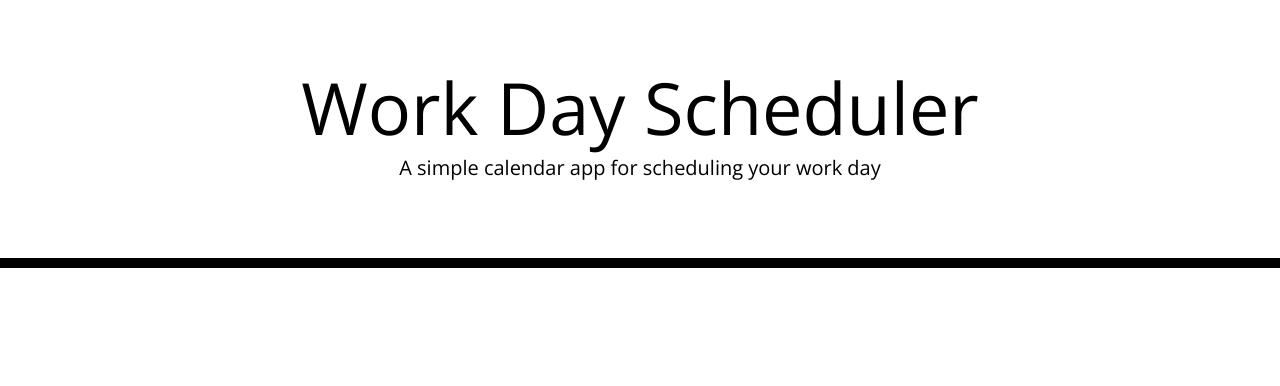
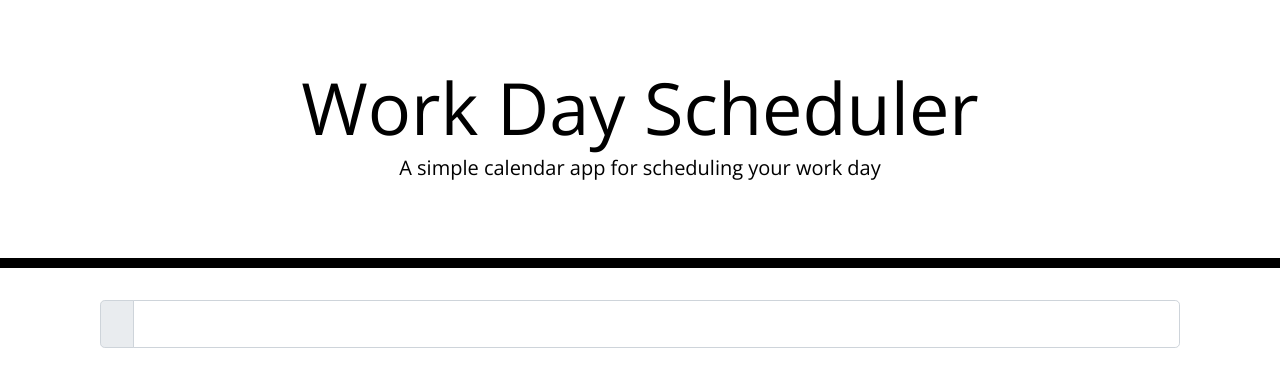
Before and after one commit to mharizanova8703/Work-Day-Scheduler, a plain HTML site: page index.html in a window 1280 px wide. Drawn offline with nearby package versions, Linux system fonts and the light colour scheme.

Commit message:
creating a block
creating a block and input ,with a class form-control form9

```diff
--- a/index.html
+++ b/index.html
@@ -26,6 +26,10 @@
         <div class="container">
             <div class="input-group input-group-lg" data-hour="9">
                 <div class="input-group-prepend">
+                    <!--Adding a time-block class-->
+                    <span class="input-group-text time-block block1"></span>
+                </div>
+                <input type="text" class="form-control form9" aria-label="Large">
 
 
 
@@ -50,12 +54,12 @@
 
 
 
-                </div>
             </div>
+        </div>
 
-            <script src="https://cdnjs.cloudflare.com/ajax/libs/jquery/3.2.1/jquery.min.js"></script>
-            <script src="https://cdnjs.cloudflare.com/ajax/libs/moment.js/2.24.0/moment.min.js"></script>
-            <script src="script.js"></script>
+        <script src="https://cdnjs.cloudflare.com/ajax/libs/jquery/3.2.1/jquery.min.js"></script>
+        <script src="https://cdnjs.cloudflare.com/ajax/libs/moment.js/2.24.0/moment.min.js"></script>
+        <script src="script.js"></script>
 
 
 </body>
```
